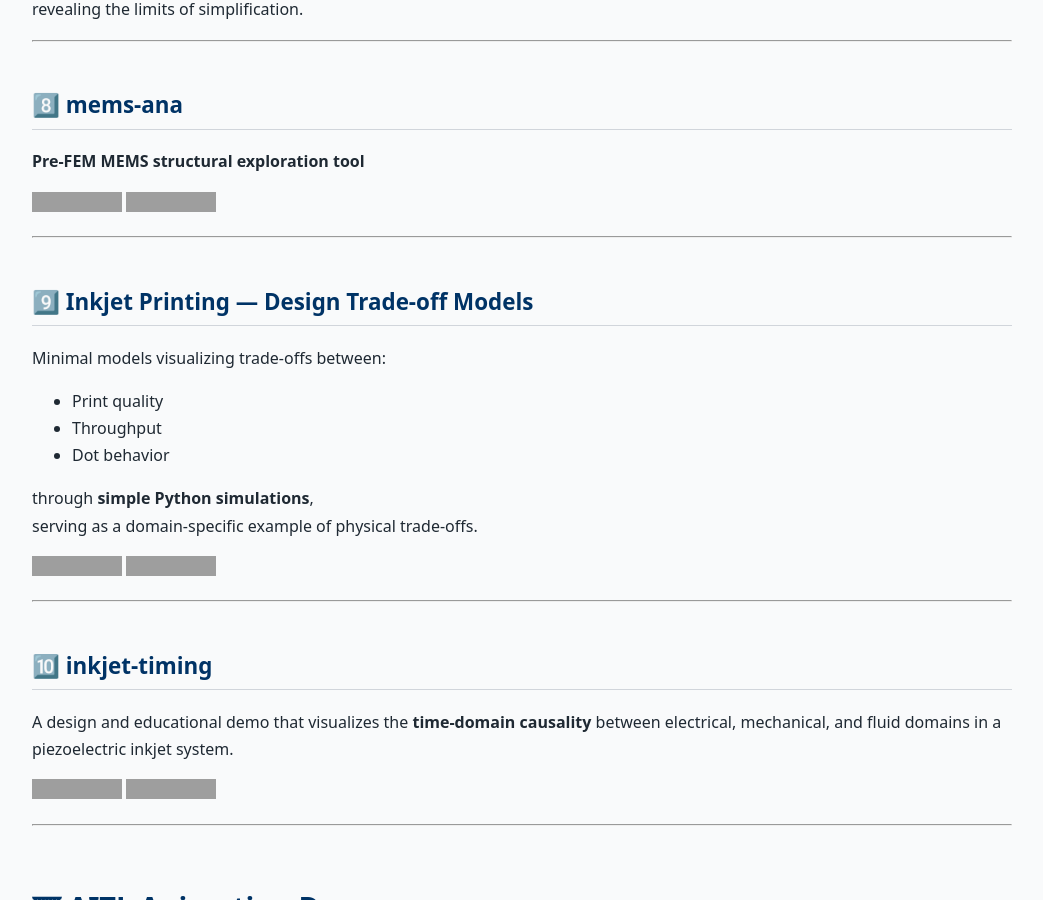
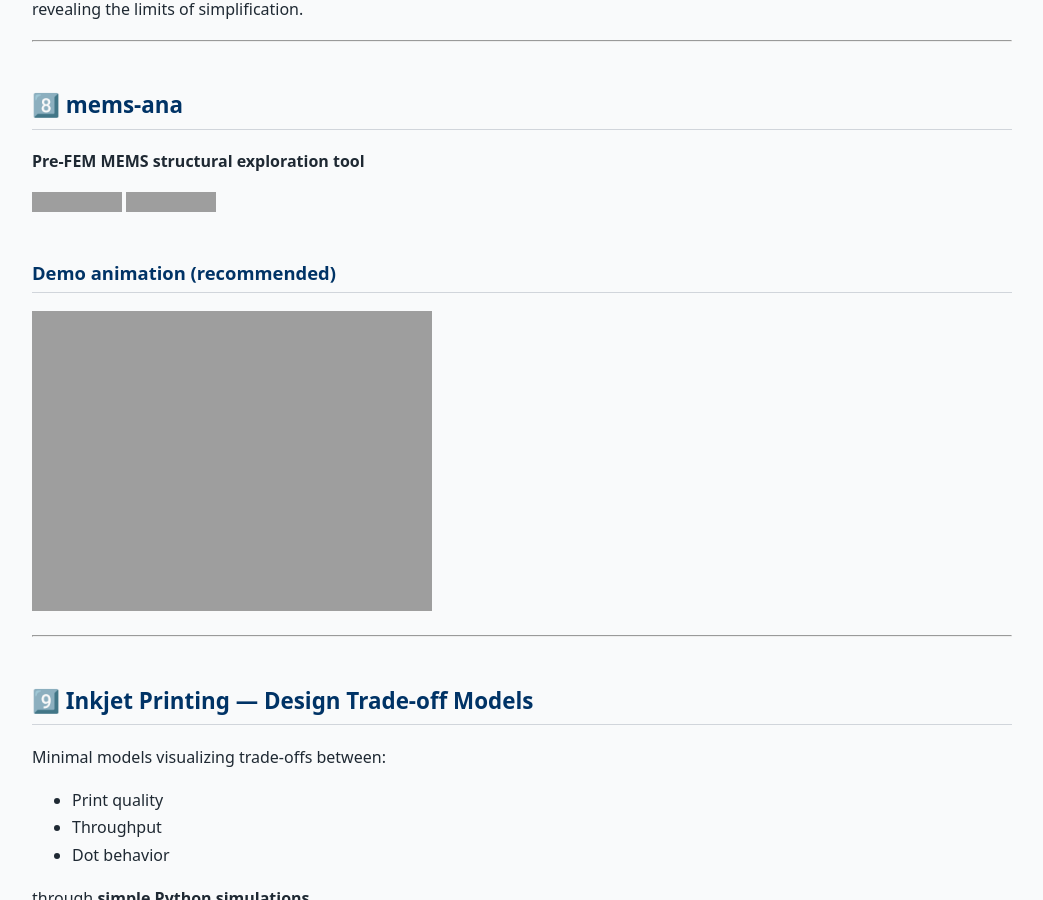
Before and after one commit to Samizo-AITL/Samizo-AITL.github.io, a Jekyll site: the page built from en/index.md, in a window 1280 px wide and 900 px high, scrolled down 11900 px, cut to the strip 0-900 px from the top of the window. Shown: the whole strip, without its empty margins (118-1161 px from the left). Built offline with Jekyll 4.4.1, drawn with Linux system fonts in a browser that asks for light colours; grey boxes are pictures that could not be loaded.

Commit message:
Update index.md

```diff
--- a/en/index.md
+++ b/en/index.md
@@ -367,6 +367,10 @@ revealing the limits of simplification.
 [![Site](https://img.shields.io/badge/View-Site-brightgreen?logo=github)](https://samizo-aitl.github.io/mems-ana/)
 [![Repo](https://img.shields.io/badge/View-Repo-blue?logo=github)](https://github.com/Samizo-AITL/mems-ana)
 
+### Demo animation (recommended)
+
+![](https://samizo-aitl.github.io/mems-ana/mems-ana_demo/outputs/anims/uz_midplane_typical_d33_10cycles.gif)
+
 ---
 
 ## 9️⃣ Inkjet Printing — Design Trade-off Models
```
